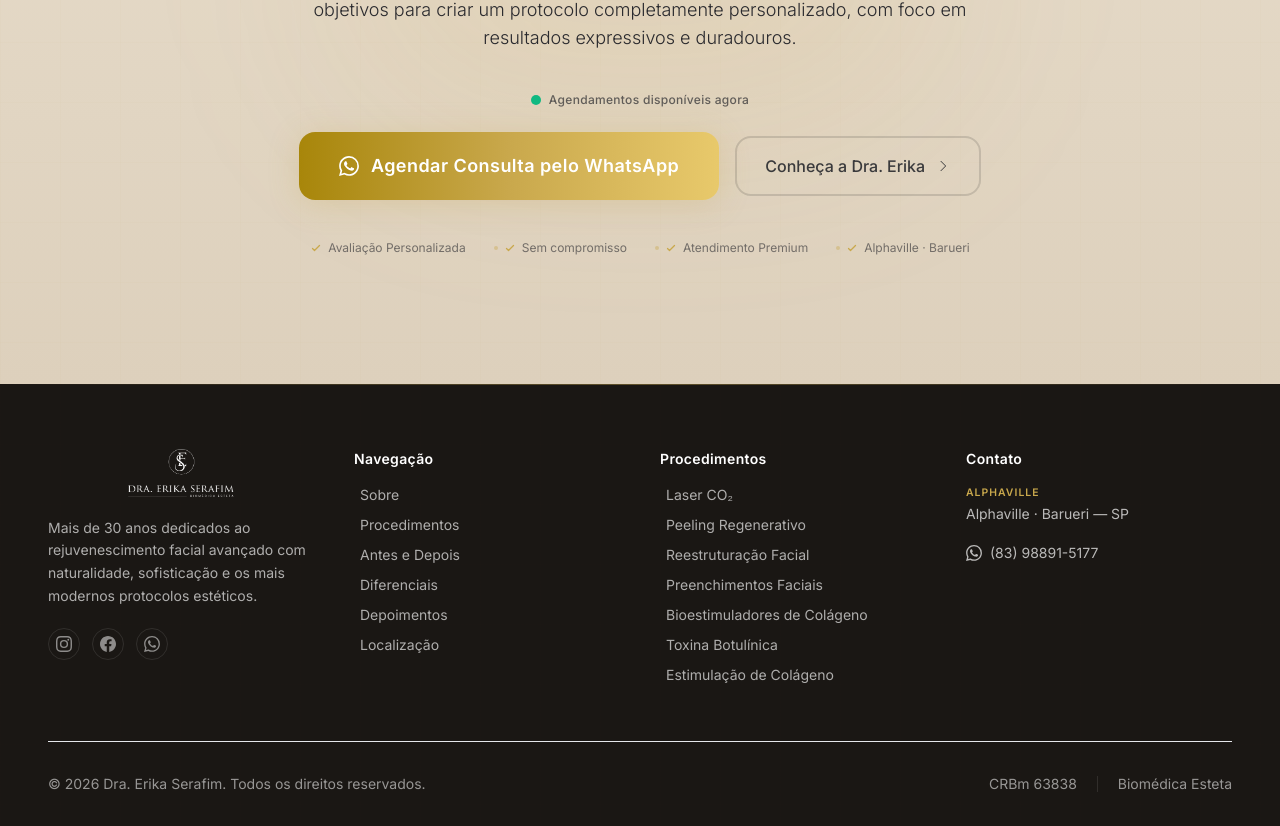
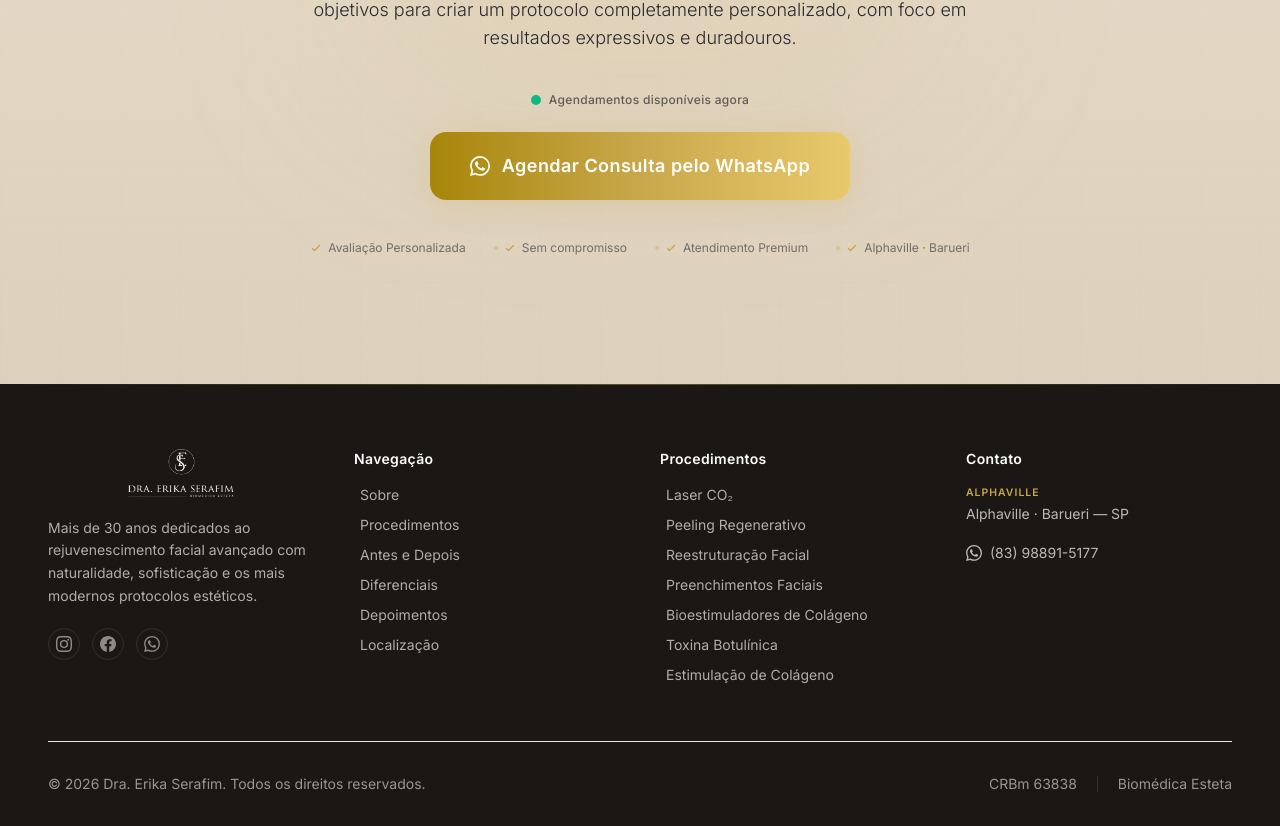
Before and after one commit to gabriielgouvea/draerikaserafim, a Next.js app: page / in a window 1280 px wide. Shown: the part 9469-10295 px from the top of the page. Built offline with nearby package versions, Linux system fonts and the light colour scheme; a web font is replaced by a local one.

Commit message:
Remove secondary button from CTA final section

```diff
--- a/src/components/CTAFinal.tsx
+++ b/src/components/CTAFinal.tsx
@@ -101,18 +101,6 @@ export default function CTAFinal() {
             </svg>
             Agendar Consulta pelo WhatsApp
           </motion.a>
-          <motion.a
-            href="#sobre"
-            whileHover={{ scale: 1.03, borderColor: 'rgba(201,168,76,0.6)' }}
-            whileTap={{ scale: 0.97 }}
-            transition={{ type: 'spring', stiffness: 350, damping: 20 }}
-            className="inline-flex items-center justify-center gap-2.5 px-7 py-4 border-2 border-dark-primary/15 text-dark-secondary font-medium text-base rounded-2xl hover:border-gold/60 hover:text-gold transition-colors duration-300 min-h-[56px]"
-          >
-            Conheça a Dra. Erika
-            <svg className="w-4 h-4" fill="none" viewBox="0 0 24 24" stroke="currentColor">
-              <path strokeLinecap="round" strokeLinejoin="round" strokeWidth={1.5} d="M9 5l7 7-7 7" />
-            </svg>
-          </motion.a>
         </motion.div>
 
         {/* Trust indicators */}
```
